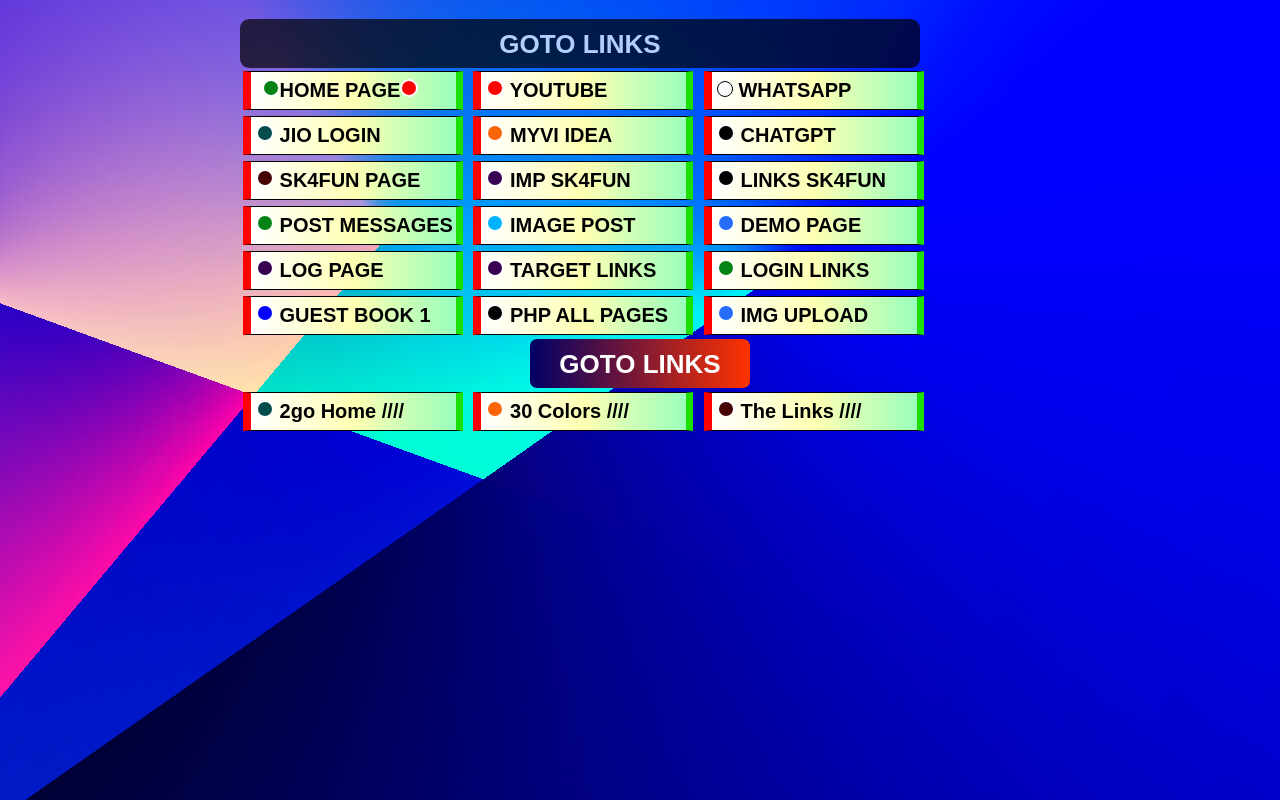
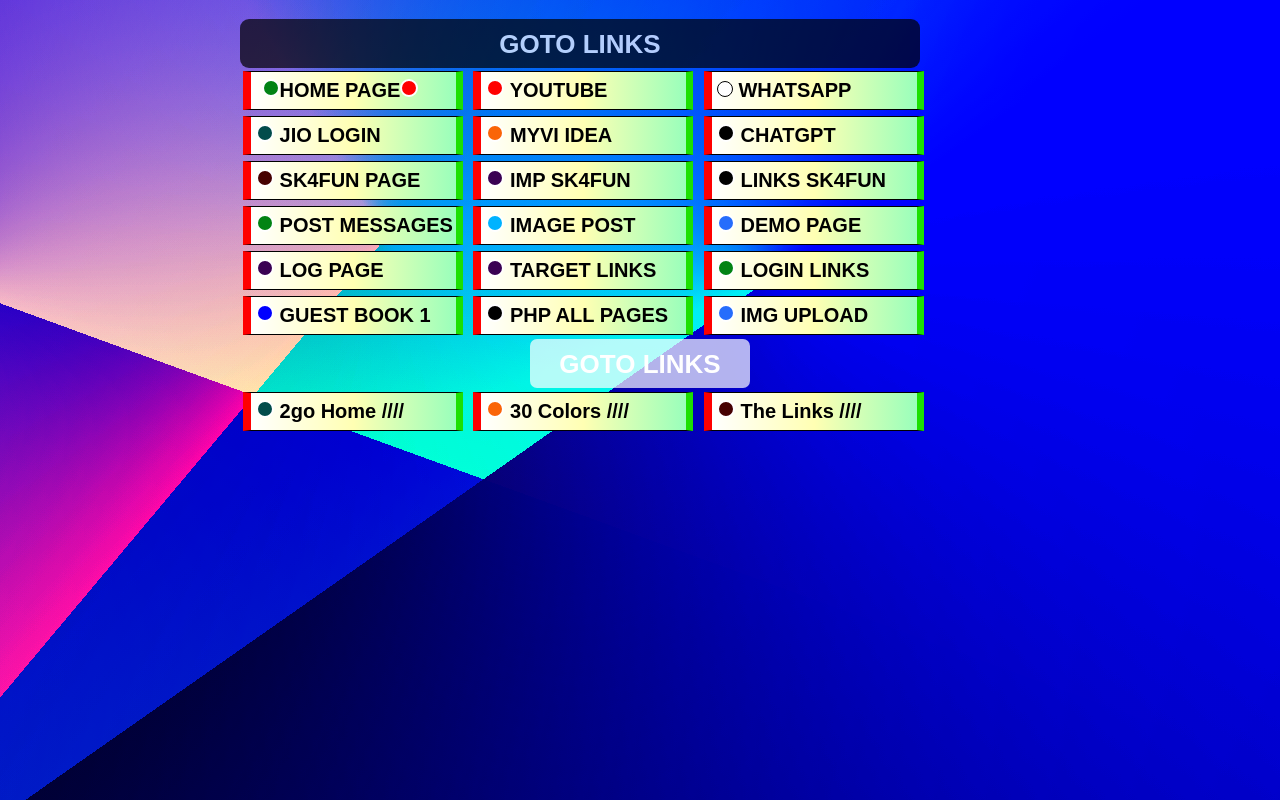
Before and after one commit to sndh7/sk24tech, a plain HTML site: page 2go.html in a window 1280 px wide. Drawn offline with Linux system fonts and the light colour scheme.

Commit message:
Update 2go.html

```diff
--- a/2go.html
+++ b/2go.html
@@ -108,7 +108,7 @@ a:link, a:visited {width: 225px;}
   <!-- <a href="https://sk24.in/db71/skd/"><span class="dot"></span> SKD LINKS </a> -->
 <!-- <a href="https://sk24.in/snd/siteswith.php" title="#"><span class="dot purple"></span> SND WEBSITES </a> -->
 
-<div class="active" style="max-width:200px; margin:1px auto; height:29px; padding:10px; font-size:26px;  border-radius:7px;">
+<div style="max-width:200px; background:rgba(255,255,255,0.7); margin:1px auto; height:29px; padding:10px; font-size:26px; color:white; border-radius:7px;">
 <center>
 <b> GOTO LINKS</b>
 </center>
```
